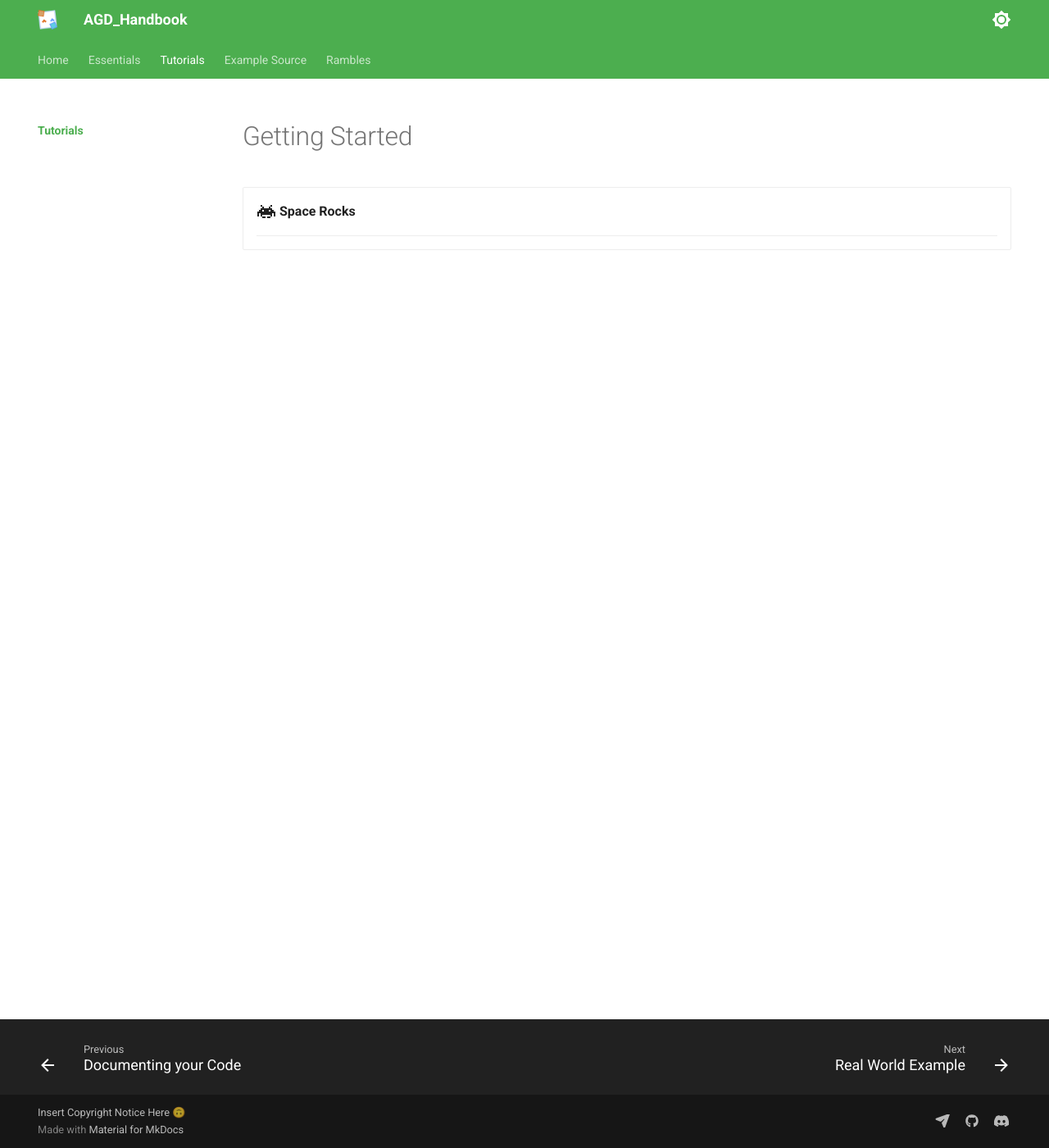
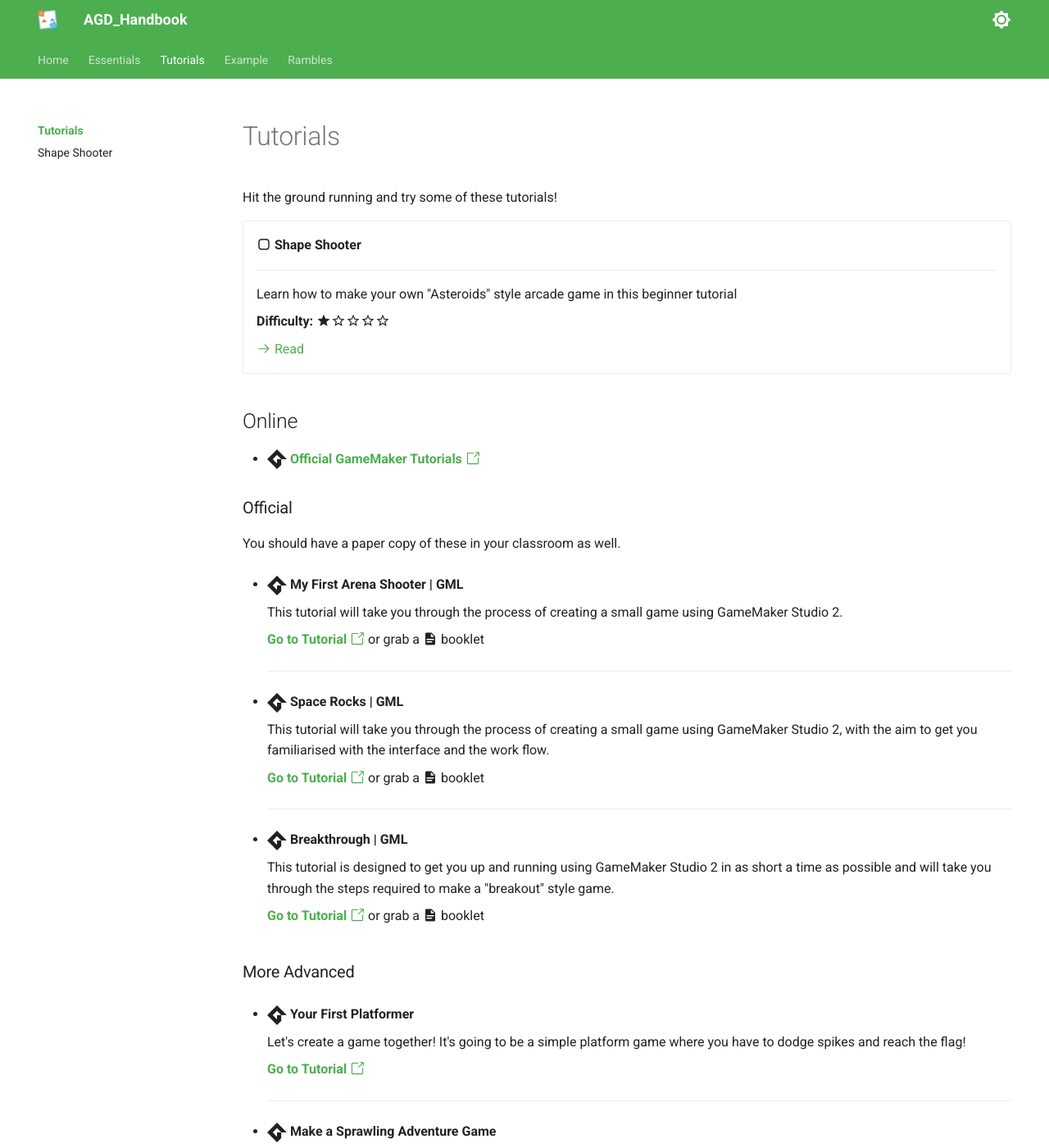
Before and after one commit to Hyjaxaru/agdh, an MkDocs documentation site: the page built from docs/tutorials/index.md, in a window 1280 px wide and 1400 px high. Shown: the whole window at 82% size. Built offline with MkDocs 1.6.1 and Material for MkDocs 9.7.7, drawn with Linux system fonts in a browser that asks for light colours; some of the changed text lies outside the part shown.

Commit message:
General Improvements
Tutorial page now links many tutorials from gamemaker's official site. Also includes my own, based on space rocks called "shape shooter" (very creative, i know)

```diff
--- a/docs/tutorials/index.md
+++ b/docs/tutorials/index.md
@@ -1,10 +1,79 @@
-# Getting Started
+---
+hide:
+    - footer
+---
+
+# Tutorials
+
+Hit the ground running and try some of these tutorials!
 
 <div class="grid cards" markdown>
 
--   :material-space-invaders:{ .lg .middle } **Space Rocks**
+-   :material-square-rounded-outline: **Shape Shooter**
+
+    ---
+    Learn how to make your own "Asteroids" style arcade game in this beginner tutorial
+
+    **Difficulty:** :material-star::material-star-outline::material-star-outline::material-star-outline::material-star-outline:
+
+    [:octicons-arrow-right-24: Read](shape_shooter/shapeshooter.md)
+
+</div>
+
+
+## Online
+
+-   :simple-gamemaker:{ .lg .middle } [**Official GameMaker Tutorials** :octicons-link-external-24:](https://gamemaker.io/en/tutorials "https://gamemaker.io/en/tutorials")
+
+
+### Official
+
+[arenashooter]: https://gamemaker.io/en/tutorials/my-first-arena-shooter-gml "https://gamemaker.io/en/tutorials/my-first-arena-shooter-gml"
+[spacerocks]: https://gamemaker.io/en/tutorials/space-rocks-gml "https://gamemaker.io/en/tutorials/space-rocks-gml"
+[breakthrough]: https://gamemaker.io/en/tutorials/breakthrough-gml "https://gamemaker.io/en/tutorials/breakthrough-gml"
+
+You should have a paper copy of these in your classroom as well.
+
+-   :simple-gamemaker:{ .lg .middle } **My First Arena Shooter | GML**
+
+    This tutorial will take you through the process of creating a small game using GameMaker Studio 2.
+
+    [**Go to Tutorial** :octicons-link-external-24:][arenashooter] or grab a :material-file-document: booklet
 
     ---
 
+-   :simple-gamemaker:{ .lg .middle } **Space Rocks | GML**
+
+    This tutorial will take you through the process of creating a small game using GameMaker Studio 2, with the aim to get you familiarised with the interface and the work flow.
+
+    [**Go to Tutorial** :octicons-link-external-24:][spacerocks] or grab a :material-file-document: booklet
+
+    ---
+
+-   :simple-gamemaker:{ .lg .middle } **Breakthrough | GML**
+
+    This tutorial is designed to get you up and running using GameMaker Studio 2 in as short a time as possible and will take you through the steps required to make a "breakout" style game.
+
+    [**Go to Tutorial** :octicons-link-external-24:][breakthrough] or grab a :material-file-document: booklet
+
+
+### More Advanced
+
+[yfp]: https://gamemaker.io/en/tutorials/your-first-platformer "https://gamemaker.io/en/tutorials/your-first-platformer"
+[masag]: https://gamemaker.io/en/tutorials/little-town-gamemaker-tutorial "https://gamemaker.io/en/tutorials/little-town-gamemaker-tutorial"
+
+-   :simple-gamemaker:{ .lg .middle } **Your First Platformer**
+
+    Let's create a game together! It's going to be a simple platform game where you have to dodge spikes and reach the flag!
+
+    [**Go to Tutorial** :octicons-link-external-24:][yfp]
+
+    ---
+
+-   :simple-gamemaker:{ .lg .middle } **Make a Sprawling Adventure Game**
+
+    Welcome to **Little Town** - a major new tutorial for GameMaker Studio 2. The following tutorial provides an introduction to the principles of game development using GameMaker.
+
+    [**Go to Tutorial** :octicons-link-external-24:][masag]
 
 </div>
--- a/mkdocs.yml
+++ b/mkdocs.yml
@@ -11,8 +11,9 @@
 
   - Tutorials:
       - tutorials/index.md
+      - Shape Shooter: tutorials/shape_shooter/shapeshooter.md
 
-  - Example Source:
+  - Example:
       - placeholder_source/index.md
 
   - Rambles:
@@ -51,6 +52,7 @@
     - content.code.annotate
     - content.code.copy
     - content.tabs.link
+    - content.tooltips
     - navigation.footer
     - navigation.indexes
     - navigation.instant
@@ -60,9 +62,9 @@
     - navigation.tabs
     # - navigation.tabs.sticky
     - navigation.top
+    - navigation.tracking
     - toc.follow
     - toc.integrate
-    # - navigation.tracking
 
 plugins:
   - tags
```
Also changed, not shown: docs/essentials/index.md (+22 -3 lines), docs/placeholder_source/index.md (+5 -0 lines), docs/rambles/index.md (+6 -1 lines), docs/rambles/vectors.md (+2 -2 lines), docs/tutorials/shape_shooter/shapeshooter.md (added, +35 -0 lines), docs/tutorials/shape_shooter/hero.webp (added), docs/tutorials/shape_shooter/img/step1-1.png (added), docs/tutorials/shape_shooter/img/step1-2.png (added).
